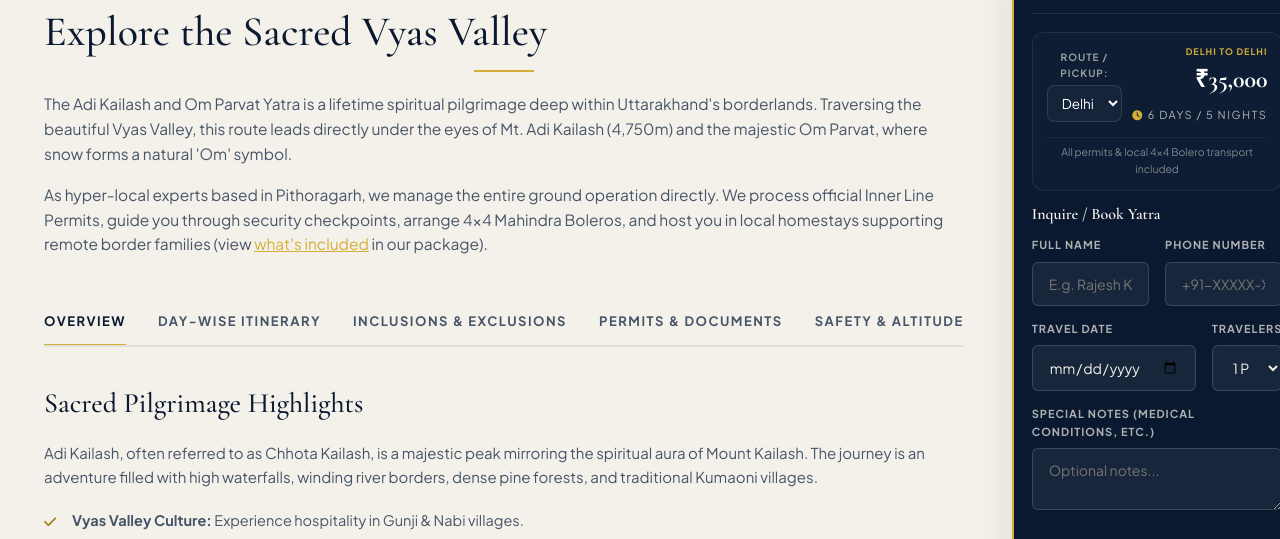
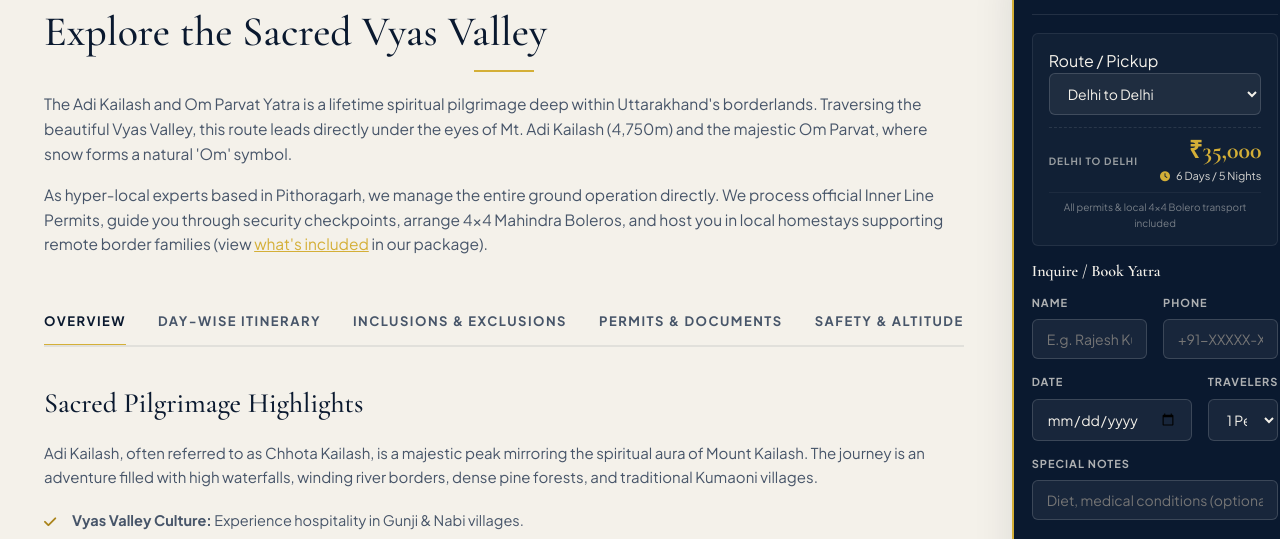
Before and after one commit to dheerendraraw-art/RudraanshYatranew, a website: page adi-kailash.html in a window 1280 px wide. Shown: the part 806-1345 px from the top of the page. Drawn offline with nearby package versions, Linux system fonts and the light colour scheme.

Commit message:
design: redesign pricing display in adi-kailash to be full-width and optimize sidebar form field sizes

```diff
--- a/adi-kailash.html
+++ b/adi-kailash.html
@@ -378,43 +378,43 @@
                 <div class="sidebar-widget">
                     <h3 class="widget-title">Yatra Details</h3>
                     <form class="inquiry-form" data-package="Adi Kailash & Om Parvat Yatra">
-                        <div class="price-display" style="margin-bottom: 14px; padding: 12px 14px; background-color: rgba(255, 255, 255, 0.02); border: 1px solid rgba(255, 255, 255, 0.08); border-radius: 12px;">
-                            <div style="display: flex; flex-direction: column; gap: 8px;">
-                                <div style="display: flex; align-items: center; justify-content: space-between; gap: 10px;">
-                                    <div style="flex: 1;">
-                                        <label for="yatra-package-select" style="font-size: 10px; font-weight: 700; letter-spacing: 1px; color: rgba(244, 241, 234, 0.6); text-transform: uppercase; margin-bottom: 4px; display: block;">Route / Pickup:</label>
-                                        <select id="yatra-package-select" name="pickup" class="form-control" style="background-color: rgba(255, 255, 255, 0.03); color: #fff; border: 1px solid rgba(255, 255, 255, 0.12); border-radius: 8px; padding: 8px 10px; font-size: 13.5px; width: 100%; cursor: pointer; outline: none;">
-                                            <option value="Delhi to Delhi" data-price="₹35,000" data-duration="6 Days / 5 Nights">Delhi to Delhi</option>
-                                            <option value="Kathgodam to Kathgodam" data-price="₹30,000" data-duration="6 Days / 5 Nights">Kathgodam to Kathgodam</option>
-                                            <option value="Pithoragarh to Pithoragarh" data-price="₹18,000" data-duration="3 Days / 2 Nights">Pithoragarh to Pithoragarh</option>
-                                        </select>
-                                    </div>
-                                    <div style="text-align: right; min-width: 100px;">
-                                        <span style="font-size: 9px; font-weight: 700; letter-spacing: 1px; color: var(--color-gold); text-transform: uppercase; display: block; margin-bottom: 2px;" id="selected-route-label">Delhi to Delhi</span>
-                                        <strong style="font-family: var(--font-serif); font-size: 24px; font-weight: 700; color: #fff; display: block; line-height: 1;" id="selected-route-price">₹35,000</strong>
-                                        <span style="font-size: 11px; color: rgba(244, 241, 234, 0.7); display: inline-flex; align-items: center; gap: 4px; justify-content: flex-end;" id="selected-route-duration"><i class="fa-solid fa-clock" style="color: var(--color-gold); font-size: 10px;"></i> 6 Days / 5 Nights</span>
+                        <div class="price-display-compact">
+                            <div class="price-select-group">
+                                <label for="yatra-package-select">Route / Pickup</label>
+                                <select id="yatra-package-select" name="pickup" class="form-control">
+                                    <option value="Delhi to Delhi" data-price="₹35,000" data-duration="6 Days / 5 Nights">Delhi to Delhi</option>
+                                    <option value="Kathgodam to Kathgodam" data-price="₹30,000" data-duration="6 Days / 5 Nights">Kathgodam to Kathgodam</option>
+                                    <option value="Pithoragarh to Pithoragarh" data-price="₹18,000" data-duration="3 Days / 2 Nights">Pithoragarh to Pithoragarh</option>
+                                </select>
+                            </div>
+                            <div class="price-details-row">
+                                <span style="font-size: 10px; font-weight: 700; letter-spacing: 1px; color: rgba(244, 241, 234, 0.6); text-transform: uppercase;" id="selected-route-label">Delhi to Delhi</span>
+                                <div style="text-align: right;">
+                                    <div class="price-val" id="selected-route-price" style="line-height: 1.1; margin-bottom: 2px;">₹35,000</div>
+                                    <div class="price-duration" id="selected-route-duration" style="font-size: 11px; justify-content: flex-end;">
+                                        <i class="fa-solid fa-clock" style="color: var(--color-gold); font-size: 10px;"></i> 6 Days / 5 Nights
                                     </div>
                                 </div>
-                                <div class="price-tax-note" style="margin-top: 4px; font-size: 10.5px; text-align: center; color: rgba(244, 241, 234, 0.45); border-top: 1px solid rgba(255,255,255,0.05); padding-top: 6px;">All permits & local 4x4 Bolero transport included</div>
                             </div>
+                            <div class="price-tax-note" style="margin-top: 8px; font-size: 10px; text-align: center; color: rgba(244, 241, 234, 0.45); border-top: 1px solid rgba(255,255,255,0.05); padding-top: 6px;">All permits & local 4x4 Bolero transport included</div>
                         </div>
 
                         <h4 style="margin-bottom: 12px; color: var(--color-text-light);">Inquire / Book Yatra</h4>
                         <div class="form-grid-2">
                             <div class="form-group">
-                                <label for="booking-name">Full Name</label>
+                                <label for="booking-name">Name</label>
                                 <input type="text" id="booking-name" name="name" class="form-control"
                                     placeholder="E.g. Rajesh Kumar" required>
                             </div>
                             <div class="form-group">
-                                <label for="booking-phone">Phone Number</label>
+                                <label for="booking-phone">Phone</label>
                                 <input type="tel" id="booking-phone" name="phone" class="form-control"
                                     placeholder="+91-XXXXX-XXXXX" required>
                             </div>
                         </div>
                         <div class="form-grid-2">
                             <div class="form-group">
-                                <label for="booking-date">Travel Date</label>
+                                <label for="booking-date">Date</label>
                                 <input type="date" id="booking-date" name="date" class="form-control" required>
                             </div>
                             <div class="form-group">
@@ -428,9 +428,9 @@
                             </div>
                         </div>
                         <div class="form-group">
-                            <label for="booking-msg">Special Notes (Medical conditions, etc.)</label>
-                            <textarea id="booking-msg" name="message" class="form-control"
-                                placeholder="Optional notes..."></textarea>
+                            <label for="booking-msg">Special Notes</label>
+                            <input type="text" id="booking-msg" name="message" class="form-control"
+                                placeholder="Diet, medical conditions (optional)">
                         </div>
                         <button type="submit" class="btn form-btn"><i class="fa-brands fa-whatsapp"></i> Book via WhatsApp</button>
                     </form>
--- a/style.css
+++ b/style.css
@@ -1266,34 +1266,70 @@ header.scrolled {
 
 .price-display {
     text-align: center;
-    background-color: rgba(255, 255, 255, 0.05);
+    background-color: rgba(255, 255, 255, 0.03);
+    border: 1px solid rgba(255, 255, 255, 0.08);
     border-radius: var(--border-radius-sm);
-    padding: 16px 20px;
-    margin-bottom: 20px;
-    border: 1px solid rgba(255, 255, 255, 0.08);
+    padding: 14px 18px;
+    margin-bottom: 16px;
 }
 
 .price-display span {
-    font-size: 12px;
+    font-size: 11px;
     text-transform: uppercase;
-    letter-spacing: 1.5px;
-    color: rgba(244, 241, 234, 0.7);
+    letter-spacing: 1px;
+    color: rgba(244, 241, 234, 0.6);
     display: block;
 }
 
 .price-display strong {
     font-family: var(--font-serif);
-    font-size: 38px;
+    font-size: 30px;
     color: var(--color-gold);
     display: block;
-    margin: 8px 0;
+    margin: 6px 0;
     font-weight: 500;
 }
 
 .price-tax-note {
-    font-size: 10.5px !important;
-    color: rgba(244, 241, 234, 0.5) !important;
+    font-size: 10px !important;
+    color: rgba(244, 241, 234, 0.45) !important;
     margin-top: 6px;
+}
+
+.price-display-compact {
+    background-color: rgba(255, 255, 255, 0.03);
+    border: 1px solid rgba(255, 255, 255, 0.08);
+    border-radius: var(--border-radius-sm);
+    padding: 14px 16px;
+    margin-bottom: 16px;
+}
+
+.price-select-group {
+    margin-bottom: 12px;
+}
+
+.price-details-row {
+    display: flex;
+    justify-content: space-between;
+    align-items: center;
+    border-top: 1px dashed rgba(255, 255, 255, 0.1);
+    padding-top: 10px;
+    margin-top: 6px;
+}
+
+.price-val {
+    font-family: var(--font-serif);
+    font-size: 24px;
+    font-weight: 700;
+    color: var(--color-gold);
+}
+
+.price-duration {
+    font-size: 12.5px;
+    color: rgba(244, 241, 234, 0.85);
+    display: flex;
+    align-items: center;
+    gap: 6px;
 }
 
 /* Forms styling */
@@ -1329,7 +1365,7 @@ header.scrolled {
     background-color: rgba(255, 255, 255, 0.06);
     border: 1px solid rgba(255, 255, 255, 0.15);
     border-radius: var(--border-radius-sm);
-    padding: 12px 16px;
+    padding: 10px 14px;
     font-family: var(--font-sans);
     font-size: 14px;
     color: var(--color-text-light);
```
Also changed, not shown: darma-valley.html (+6 -6 lines), khaliya-top.html (+7 -6 lines), mt-kailash.html (+6 -6 lines), panchachuli.html (+5 -5 lines).
